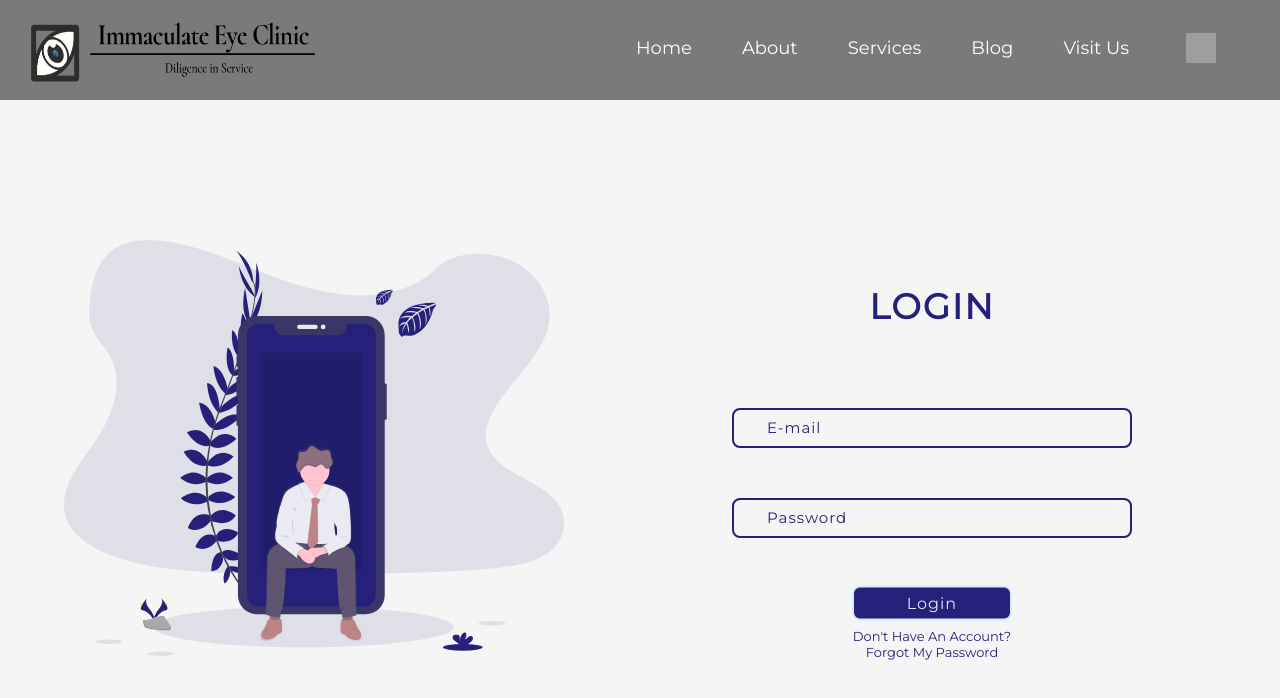
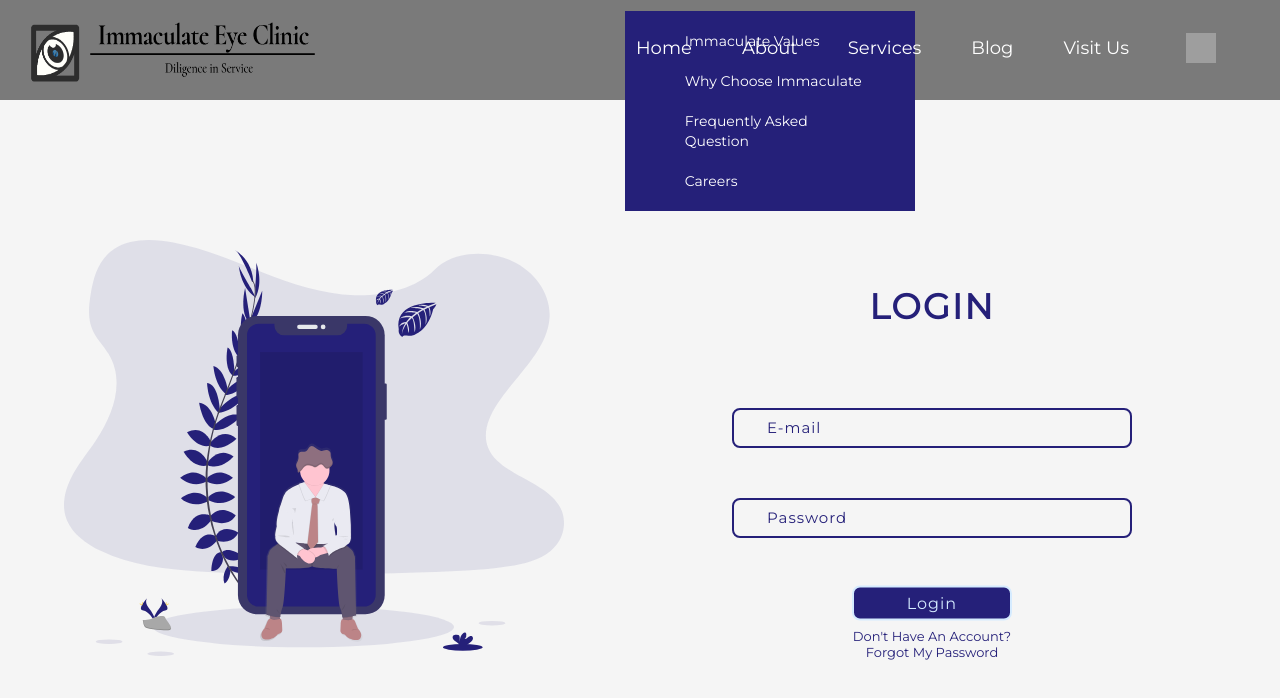
Before and after one commit to Immaculate-Eye-Clinic/Imaculate-front-end, a React (Create React App) app: page /login in a window 1280 px wide. Shown: the top 698 px of the page. Built offline with nearby package versions, Linux system fonts and the light colour scheme; grey boxes are pictures that could not be loaded; a web font is replaced by a local one; what google-maps-react would draw is missing.

Commit message:
Added the primary background color

```diff
--- a/src/components/modules/navbar/Styled.js
+++ b/src/components/modules/navbar/Styled.js
@@ -35,6 +35,27 @@ export const Div = styled.header`
         align-items: center;
         width: 100%;
         justify-content: space-between;
+        .submenu{
+          display: block;
+          position: absolute;
+          background: #252079;
+          margin-top: 125px;
+          :hover{
+
+          }
+          ul{
+            display: block;
+            margin: 10px;
+            padding-right: 30px;
+            .li{
+              font-size: 14px;
+              color: white;
+              width: 180px;
+              padding: 10px;
+              background: transparent;
+            }
+          }
+        }
 
         .service {
         .dropdown{
@@ -82,6 +103,9 @@ export const Div = styled.header`
             cursor: pointer;
 
             &:hover {
+              .submenu{
+
+              }
             span:not(.hasContent) {
                 position: absolute;
                 width: 27px;
--- a/src/components/modules/navbar/navbar.js
+++ b/src/components/modules/navbar/navbar.js
@@ -14,7 +14,16 @@ class Navbar extends React.Component {
                 <div className="navs">
                     <ul class="menu">
                         <li><NavLink exact to='/'  activeClassName='active'>Home</NavLink><span></span></li>
-                        <li><NavLink exact to='/about'  activeClassName='active'>About</NavLink><span></span></li>
+                        <li><NavLink exact to='/about'  activeClassName='active'>About</NavLink><span></span>
+                            <div className='submenu'>
+                                <ul>
+                                    <li><NavLink exact to='/about/values' className='li'>Immaculate Values</NavLink></li>
+                                    <li><NavLink exact to='/about/choose' className='li'>Why Choose Immaculate</NavLink></li>
+                                    <li><NavLink exact to='/about/faq' className='li'>Frequently Asked Question</NavLink></li>
+                                    <li><NavLink exact to='/about/careers' className='li'>Careers</NavLink></li>
+                                </ul>
+                            </div>
+                        </li>
                         <li className='service'><NavLink exact to='/services'  activeClassName='active'>Services</NavLink><span></span>
                             <ul className='dropdown'>
                                 <li><NavLink to='/services/:serviceblog/:urgent-eye-problems' className='link'>Urgent Eye Problem</NavLink></li>
```
